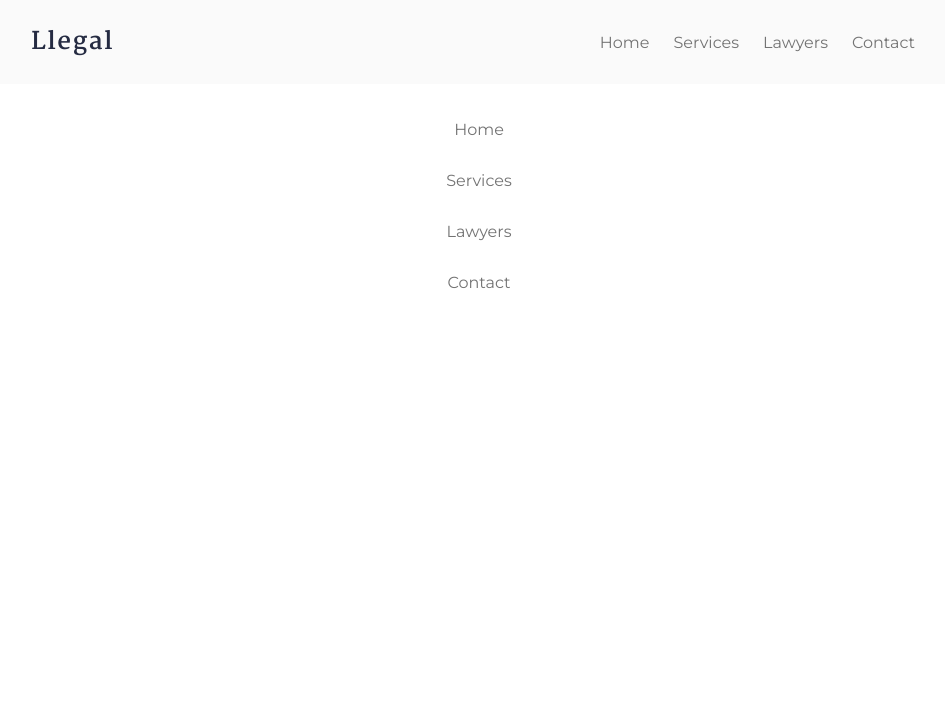
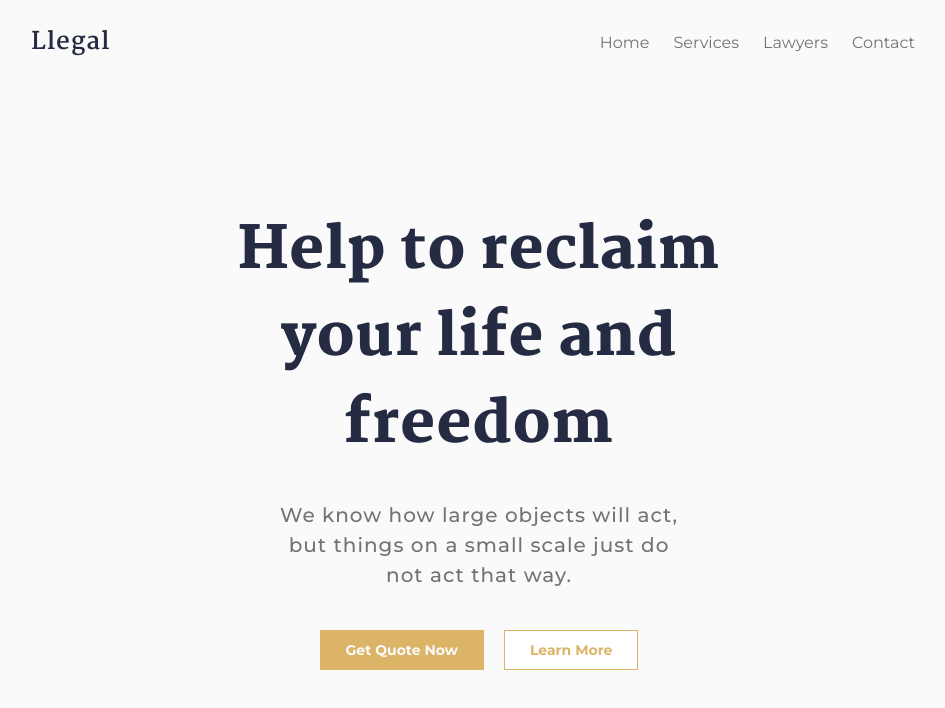
Before and after one commit to zillur-rgb/Llegal-An-Agency-Client, a React (Create React App) app: page / in a window 1280 px wide. Shown: the top 708 px of the page, without its empty margins (161-1106 px from the left). Built offline with nearby package versions, Linux system fonts and the light colour scheme.

Commit message:
Hero section

```diff
--- a/src/App.tsx
+++ b/src/App.tsx
@@ -1,10 +1,12 @@
 import { ToastContainer } from "react-toastify";
 import "../src/styles/app.scss";
 import Navbar from "./Components/Navbar/Navbar";
+import Homepage from "./Pages/Homepage";
 function App() {
   return (
     <div className="container">
       <Navbar />
+      <Homepage />
       <ToastContainer />
     </div>
   );
--- /dev/null
+++ b/src/Components/Homepage/Hero.tsx
@@ -0,0 +1,22 @@
+import "../../styles/hero.scss";
+const Hero = () => {
+  return (
+    <div className="hero-container">
+      <h1>Help to reclaim your life and freedom </h1>
+      <p>
+        We know how large objects will act, but things on a small scale just do
+        not act that way.
+      </p>
+      <div className="button-control">
+        <div className="pricing">
+          <button>Get Quote Now</button>
+        </div>
+        <div className="about">
+          <button>Learn More</button>
+        </div>
+      </div>
+    </div>
+  );
+};
+
+export default Hero;
--- a/src/Components/Navbar/Navbar.tsx
+++ b/src/Components/Navbar/Navbar.tsx
@@ -4,7 +4,7 @@ import "../../styles/navbar.scss";
 import { useState } from "react";
 
 const Navbar = () => {
-  const [showMenu, setShowMenu] = useState<boolean>(true);
+  const [showMenu, setShowMenu] = useState<boolean>(false);
   const menus: MenuTypes[] = [
     {
       name: "Home",
--- a/src/Pages/Homepage.tsx
+++ b/src/Pages/Homepage.tsx
@@ -1,7 +1,12 @@
 import React from "react";
+import Hero from "../Components/Homepage/Hero";
 
 const Homepage = () => {
-  return <div></div>;
+  return (
+    <div>
+      <Hero />
+    </div>
+  );
 };
 
 export default Homepage;
--- /dev/null
+++ b/src/styles/hero.scss
@@ -0,0 +1,65 @@
+@import "./variables.scss";
+
+.hero-container {
+  height: 90vh;
+  display: flex;
+  flex-direction: column;
+  justify-content: center;
+  align-items: center;
+  background-color: $white;
+  padding: 0 30%;
+  text-align: center;
+
+  h1 {
+    @include blue-text(58px);
+    font-weight: 900;
+    margin-bottom: 30px;
+  }
+
+  p {
+    @include para-text(20px);
+    font-weight: 500;
+    padding: 0 10%;
+    margin-bottom: 30px;
+  }
+
+  .button-control {
+    display: flex;
+    .pricing {
+      button {
+        @include button($gold, $white);
+        cursor: pointer;
+        margin: 10px;
+        &:hover {
+          background-color: $white;
+          color: $gold;
+        }
+      }
+    }
+
+    .about {
+      button {
+        @include button(#fff, $gold);
+        cursor: pointer;
+        margin: 10px;
+        &:hover {
+          background-color: $gold;
+          color: $white;
+        }
+      }
+    }
+  }
+
+  @media screen and (max-width: $xl) {
+    padding: 0 10%;
+  }
+  @media screen and (max-width: $md) {
+    .button-control {
+      flex-direction: column;
+    }
+    padding: 0 5%;
+    h1 {
+      @include blue-text(32px);
+    }
+  }
+}
--- a/src/styles/variables.scss
+++ b/src/styles/variables.scss
@@ -1,6 +1,15 @@
 $header-text: #252b42;
+$header-font: "Martel";
 $normal-text: #737373;
+$normal-font: "Montserrat", sans-serif;
 $white: #fafafa;
+$gold: #dbb468;
+
+// Screen size
+$xl: 1170px;
+$lg: 990px;
+$md: 768px;
+$sm: 576px;
 
 @mixin blue-text($fs) {
   font-family: "Martel";
@@ -8,14 +17,24 @@ $white: #fafafa;
   line-height: $fs * 1.5;
   font-weight: 700;
   color: $header-text;
-  letter-spacing: 0.1rem;
+  letter-spacing: 1px;
 }
 
-@mixin para-text {
+@mixin para-text($fs) {
   font-family: "Montserrat", sans-serif;
+  font-size: $fs;
+  font-weight: 400;
+  line-height: $fs * 1.5;
+  color: $normal-text;
+  letter-spacing: 1px;
+}
+
+@mixin button($bg, $tc) {
+  padding: 10px 25px;
+  background-color: $bg;
+  border: 1px solid $gold;
+  color: $tc;
   font-size: 14px;
-  font-weight: 400;
-  line-height: 20px;
-  color: $normal-text;
-  letter-spacing: 0.2rem;
+  font-family: $normal-font;
+  font-weight: 700;
 }
```
